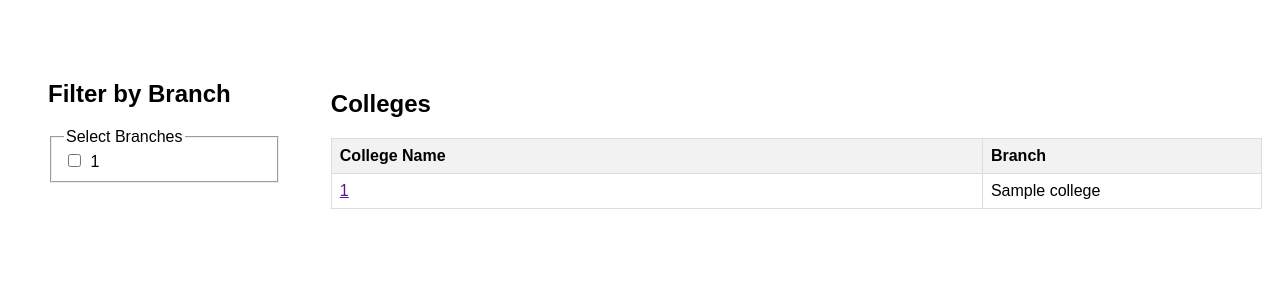
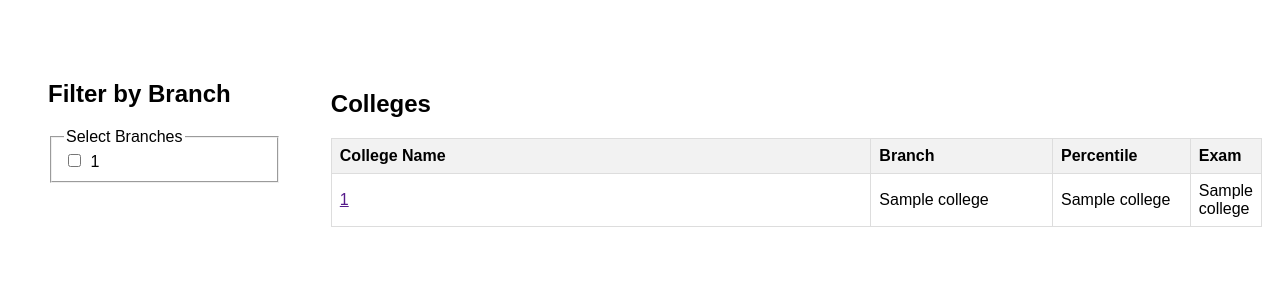
Before and after one commit to gauthamnnair/College-Connect, a Flask app: template templates/result.html in a window 1280 px wide. Shown: the top 300 px of the page. Run offline with Flask 3, Linux system fonts and the light colour scheme; the template is opened without the code that fills it: most values are stand-ins (such as "Sample title", 1, 10 or a date in 2020).

Commit message:
Added Percentile and Exam type in the Output

```diff
--- a/app.py
+++ b/app.py
@@ -100,6 +100,8 @@ def admission_form():
 
 # Handle admission form submission
 @app.route('/submit', methods=['POST'])
+# Handle admission form submission
+@app.route('/submit', methods=['POST'])
 def submit_admission():
     mhcet_percentile = request.form.get('mhcet_percentile')
     jee_percentile = request.form.get('jee_percentile')
@@ -111,25 +113,24 @@ def submit_admission():
 
 # Function to fetch colleges from the database
 def filter_colleges(mhcet_percentile, jee_percentile, category):
-    mhcet_query = "SELECT college_name, branch FROM colleges WHERE percentile <= ? AND seat_type = ?"
-    jee_query = "SELECT college_name, branch FROM colleges WHERE percentile <= ? AND seat_type = 'AI'"
+    mhcet_query = "SELECT college_name, branch, percentile, 'MHCET' FROM colleges WHERE percentile <= ? AND seat_type = ?"
+    jee_query = "SELECT college_name, branch, percentile, 'JEE' FROM colleges WHERE percentile <= ? AND seat_type = 'AI'"
     colleges = []
     distinct_branches = []
     try:
         with sqlite3.connect('data.db') as conn_data:
             c_data = conn_data.cursor()
-
             if jee_percentile:
                 c_data.execute(jee_query, (jee_percentile,))
-                colleges = c_data.fetchall()
+                colleges += c_data.fetchall()
                 c_data.execute("SELECT DISTINCT branch FROM (" + jee_query + ")", (jee_percentile,))
-                distinct_branches = c_data.fetchall()
+                distinct_branches += c_data.fetchall()
 
             if mhcet_percentile:
                 c_data.execute(mhcet_query, (mhcet_percentile, category))
-                colleges = c_data.fetchall()
+                colleges += c_data.fetchall()
                 c_data.execute("SELECT DISTINCT branch FROM (" + mhcet_query + ")", (mhcet_percentile, category))
-                distinct_branches = c_data.fetchall()
+                distinct_branches += c_data.fetchall()
 
             if mhcet_percentile is None and jee_percentile is None:
                 raise ValueError("Both MHCET and JEE percentiles are None.")
--- a/templates/result.html
+++ b/templates/result.html
@@ -61,15 +61,19 @@
             <table>
                 <thead>
                     <tr>
-                        <th style="width: 70%;">College Name</th>
-                        <th style="width: 30%;">Branch</th>
+                        <th style="width: 60%;">College Name</th>
+                        <th style="width: 20%;">Branch</th>
+                        <th style="width: 15%;">Percentile</th>
+                        <th style="width: 5%;">Exam</th>
                     </tr>
                 </thead>
                 <tbody>
                     {% for college in colleges %}
                         <tr>
-                            <td><a href="{{ get_college_website(college[0]) }}">{{ college[0] }}</a></td>
-                            <td>{{ college[1] }}</td>
+                            <td><a href="{{ get_college_website(college[0]) }}">{{ college[0] }}</a></td> <!-- College Name -->
+                            <td>{{ college[1] }}</td> <!-- Branch -->
+                            <td>{{ college[2] }}</td> <!-- Percentile -->
+                            <td>{{ college[3] }}</td> <!-- Exam Type -->
                         </tr>
                     {% endfor %}
                 </tbody>
```
